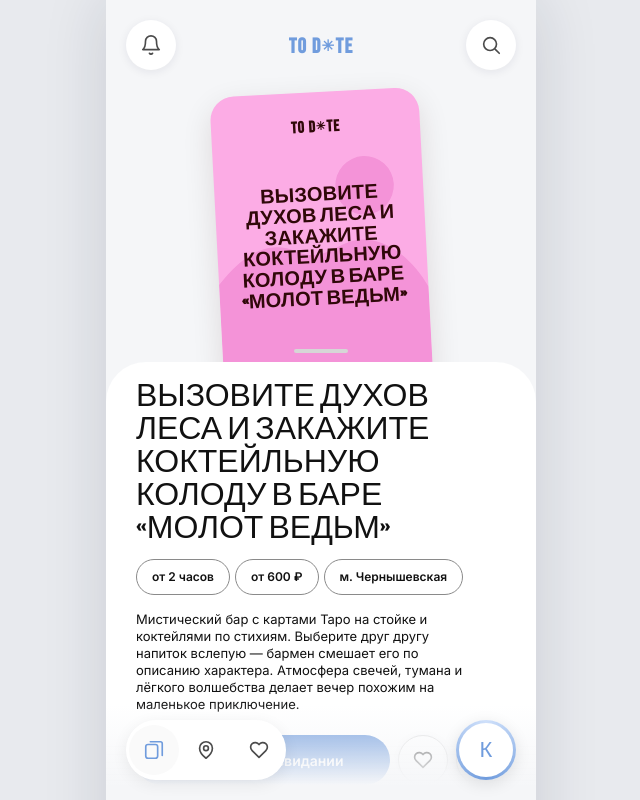
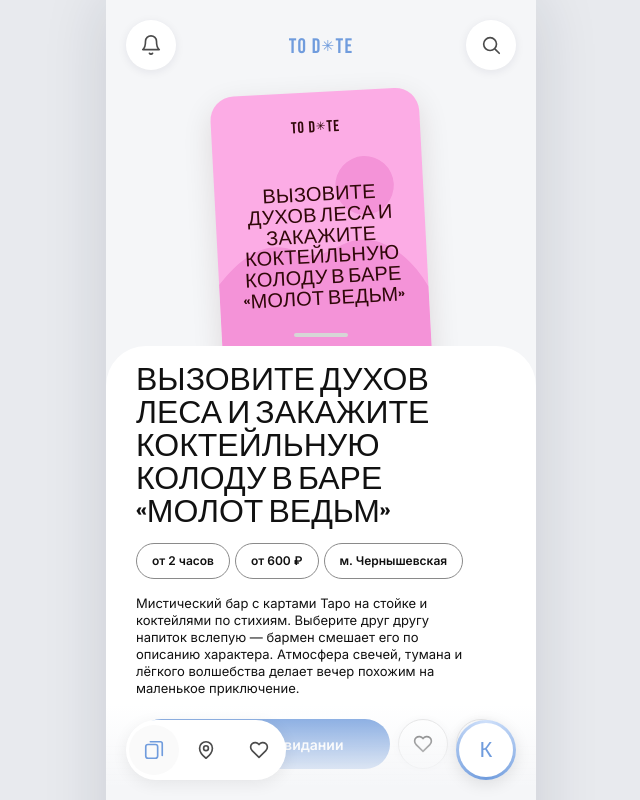
Before and after one commit to ardubrovskij-dotcom/todate-app, a React (Vite) app: page / in a window 1280 px wide. Both pictures are taken after a click on the button 640 px from the left and 243 px from the top of the page. Shown: the top 800 px of the page, without its empty margins (319-959 px from the left). Built offline with nearby package versions, Linux system fonts and the light colour scheme.

Commit message:
Колода под шторкой: sticky-зона, свайп по картам, тонкий Bebas (font-weight 400)

```diff
--- a/src/index.css
+++ b/src/index.css
@@ -54,17 +54,33 @@ body {
   font-family: var(--font-head);
   text-transform: uppercase;
   letter-spacing: 0.01em;
-  font-weight: 700;
+  font-weight: 400;
 }
 
-.h1 { font-family: var(--font-head); text-transform: uppercase; font-size: 36px; line-height: 36px; }
-.h2 { font-family: var(--font-head); text-transform: uppercase; font-size: 32px; line-height: 33px; }
-.h3 { font-family: var(--font-head); text-transform: uppercase; font-size: 24px; line-height: 24px; }
+.h1 { font-family: var(--font-head); font-weight: 400; text-transform: uppercase; font-size: 36px; line-height: 36px; }
+.h2 { font-family: var(--font-head); font-weight: 400; text-transform: uppercase; font-size: 32px; line-height: 33px; }
+.h3 { font-family: var(--font-head); font-weight: 400; text-transform: uppercase; font-size: 24px; line-height: 24px; }
+
+/* Колода приколочена к верху: шторка ездит поверх неё */
+.deck-stick {
+  position: sticky;
+  top: 0;
+  z-index: 1;
+  touch-action: pan-y;
+  user-select: none;
+  -webkit-user-select: none;
+}
+
+@keyframes cardIn {
+  from { transform: rotate(-3deg) translateX(42px); opacity: 0.3; }
+  to { transform: rotate(-3deg) translateX(0); opacity: 1; }
+}
 
 .sheet {
   background: var(--surface);
   border-radius: var(--r-sheet) var(--r-sheet) 0 0;
   position: relative;
+  z-index: 2;
 }
 .sheet-handle {
   width: 54px; height: 4px; border-radius: 2px;
--- a/src/screens.tsx
+++ b/src/screens.tsx
@@ -14,11 +14,25 @@ const pxList = { padding: '0 20px' } as const;
    За ней две бледные карты, выглядывающие влево и вправо. */
 export function Deck({ ideas, onOpen, height = 395 }: { ideas: Idea[]; onOpen?: (id: string) => void; height?: number }) {
   const [idx, setIdx] = useState(0);
+  const dragX = React.useRef<number | null>(null);
+  const swiped = React.useRef(false);
   const n = ideas.length;
   const cur = ideas[idx % n];
   const w = Math.round(height * (275 / 395));
+  const flip = (dir: 1 | -1) => setIdx((i) => (i + (dir === 1 ? 1 : n - 1)) % n);
   return (
-    <div style={{ position: 'relative', height, display: 'flex', justifyContent: 'center' }}>
+    <div
+      style={{ position: 'relative', height, display: 'flex', justifyContent: 'center', touchAction: 'pan-y' }}
+      onPointerDown={(e) => { dragX.current = e.clientX; swiped.current = false; }}
+      onPointerMove={(e) => { if (dragX.current != null && Math.abs(e.clientX - dragX.current) > 12) swiped.current = true; }}
+      onPointerUp={(e) => {
+        if (dragX.current == null) return;
+        const dx = e.clientX - dragX.current;
+        dragX.current = null;
+        if (Math.abs(dx) > 40) flip(dx < 0 ? 1 : -1);
+      }}
+      onPointerCancel={() => { dragX.current = null; }}
+    >
       <div style={{ position: 'relative', width: w, height }}>
         {n > 1 &&
           [
@@ -40,10 +54,11 @@ export function Deck({ ideas, onOpen, height = 395 }: { ideas: Idea[]; onOpen?:
         <button
           key={cur.id}
           className="deck-card"
-          onClick={() => onOpen?.(cur.id)}
+          onClick={() => { if (swiped.current) { swiped.current = false; return; } onOpen?.(cur.id); }}
           style={{
             position: 'absolute', inset: 0, border: 'none', padding: 0, zIndex: 3,
             transform: 'rotate(-3deg)', cursor: onOpen ? 'pointer' : 'default', display: 'block',
+            animation: 'cardIn .18s ease-out',
           }}
           aria-label={cur.title}
         >
@@ -428,9 +443,11 @@ export function Home({ ctx }: { ctx: AppCtx }) {
   const list = useMemo(() => (cat === 'все' ? IDEAS : IDEAS.filter((i) => i.category === cat)), [cat]);
   return (
     <div style={{ paddingBottom: 130 }}>
-      <div style={{ height: 92 }} />
-      <Deck ideas={IDEAS.slice(0, 5)} onOpen={(id) => ctx.go({ name: 'idea', id })} height={360} />
-      <div className="sheet" style={{ marginTop: 6, minHeight: '55dvh' }}>
+      <div className="deck-stick">
+        <div style={{ height: 92 }} />
+        <Deck ideas={IDEAS.slice(0, 5)} onOpen={(id) => ctx.go({ name: 'idea', id })} height={360} />
+      </div>
+      <div className="sheet" style={{ marginTop: -46, minHeight: '55dvh' }}>
         <div className="sheet-handle" />
         <div style={px}>
           <h1 className="h1" style={{ margin: 0 }}>Все карточки</h1>
@@ -459,9 +476,11 @@ export function IdeaDetail({ ctx, id }: { ctx: AppCtx; id: string }) {
   const liked = ctx.favorites.includes(idea.id);
   return (
     <div style={{ paddingBottom: 130 }}>
-      <div style={{ height: 92 }} />
-      <SingleCard idea={idea} height={300} />
-      <div className="sheet" style={{ marginTop: -30 }}>
+      <div className="deck-stick">
+        <div style={{ height: 92 }} />
+        <SingleCard idea={idea} height={300} />
+      </div>
+      <div className="sheet" style={{ marginTop: -46 }}>
         <div className="sheet-handle" />
         <div style={px}>
           <h1 className="h2" style={{ margin: 0 }}>{idea.title}</h1>
```
